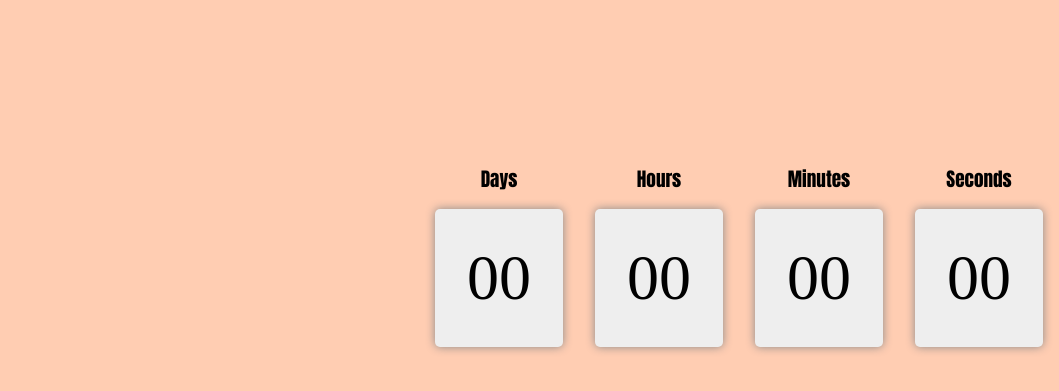
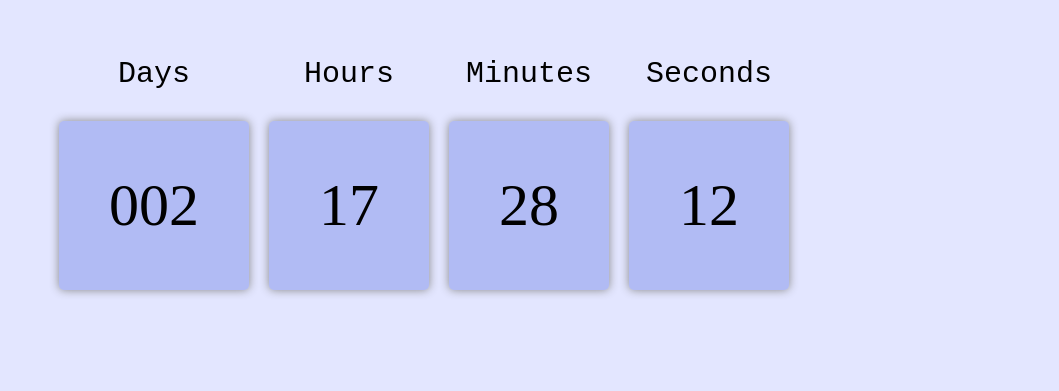
Before and after one commit to smiththay/countdown_timer, a plain HTML site: page index.html in a window 1280 px wide. Shown: the part 237-628 px from the top of the page, without its empty margins (221-1280 px from the left). Drawn offline with Linux system fonts and the light colour scheme.

Commit message:
functional code but not complete

```diff
--- a/main.js
+++ b/main.js
@@ -0,0 +1,42 @@
+const finalDate = new Date ("Feb 22, 2021 08:00:00");
+const display = document.getElementById('display')
+
+
+timer = function () {
+    const now = new Date();
+    const diff = finalDate - now;
+
+
+    let days = Math.floor(diff/ (86400000))
+    let hours = Math.floor(diff %(1000*60*60*24)/(1000*60*60));
+    let minutes = Math.floor((diff % (1000*60*60))/(1000*60));
+    let seconds = Math.floor((diff % (1000*60))/1000);
+
+    if(days < 9){
+        days = '0' + days
+        }
+        if(days < 99){
+        days = '0' + days
+        }
+        if(hours < 10){
+        hours = '0' + hours
+        }
+        if(minutes < 10){
+        minutes = '0' + minutes
+        }
+        if(seconds < 10){
+        seconds = '0' + seconds
+        }
+
+    document.querySelector("#days .box").textContent= days;
+    document.querySelector("#hours .box").textContent= hours;
+    document.querySelector("#minutes .box").textContent= minutes;
+    document.querySelector("#seconds .box").textContent= seconds;
+
+
+}
+
+
+
+setInterval(timer, 1000)
+timer();
--- a/style.css
+++ b/style.css
@@ -1,42 +1,37 @@
-*{
-    margin:0;
-    padding: 0;
-    box-sizing: border-box;
-}
+
 body{
-    background-color: #ffcdb2;
+    background-color: #a3acff4b;
 
 }
 .center{
     position: absolute;
     top: 50%;
     left: 50%;
-    translate: translate(-50%,-50%);
 }
 #container{
-    max-width: 750px;
-    height: 200px;
+    max-width: 10px;
+    height: 1px;
     display: flex;
     justify-content: center;
     align-items: center;
 }
 .box{
-    padding: 2rem;
-    margin: 1rem;
-    background-color: #eee;
+    padding: 50px;
+    margin: 10px;
+    background-color: rgba(69, 92, 221, 0.315);
     box-shadow: 0 0 10px #888;
     border-radius: 5px;
     text-align: center;
 }
 #if-expired{
     display: none;
-    font-size: 1.5rem;
+    font-size: 20px;
 }
 .timer{
-    font-size: 4rem;
+    font-size: 60px;
 }
 .caption{
     text-align: center;
-    font-family:Impact, Haettenschweiler, 'Arial Narrow Bold', sans-serif;
-    font-size: 1.2rem;
+    font-family:monospace;
+    font-size: 30px;
 }
```
